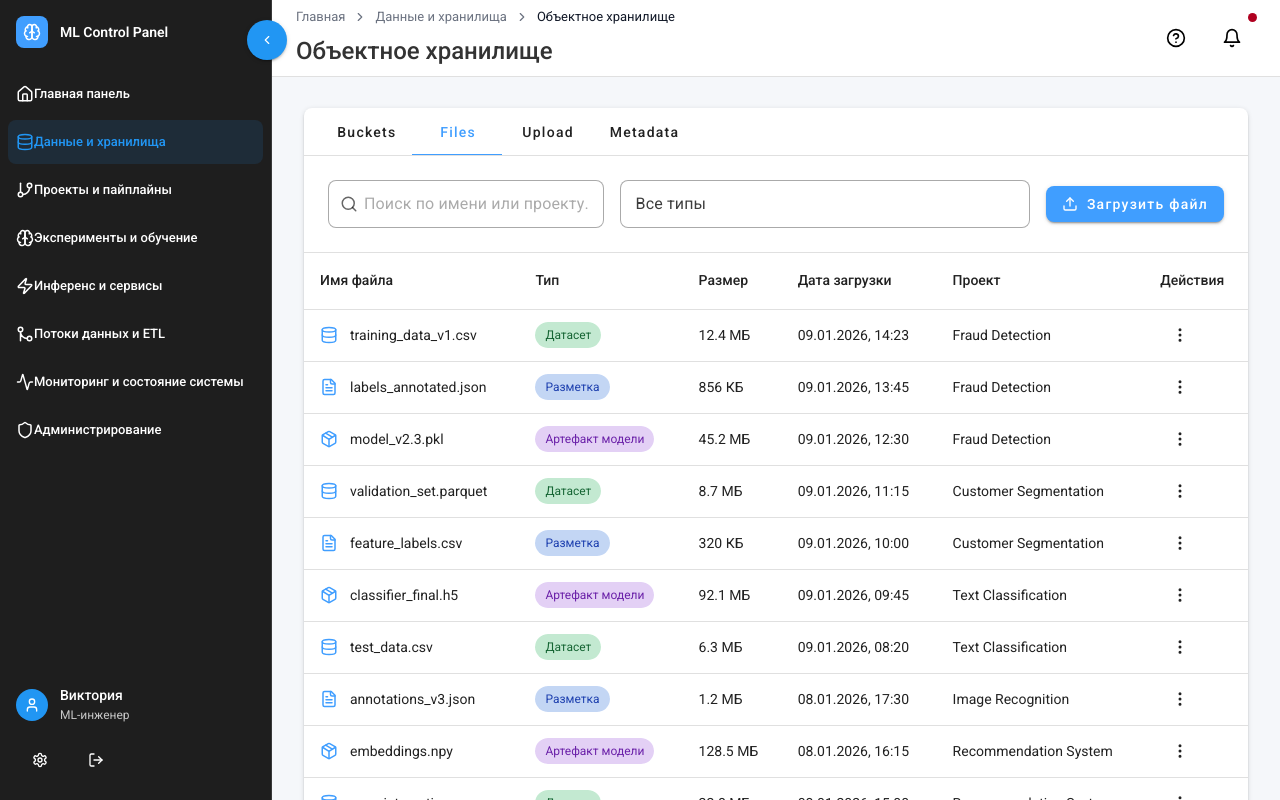
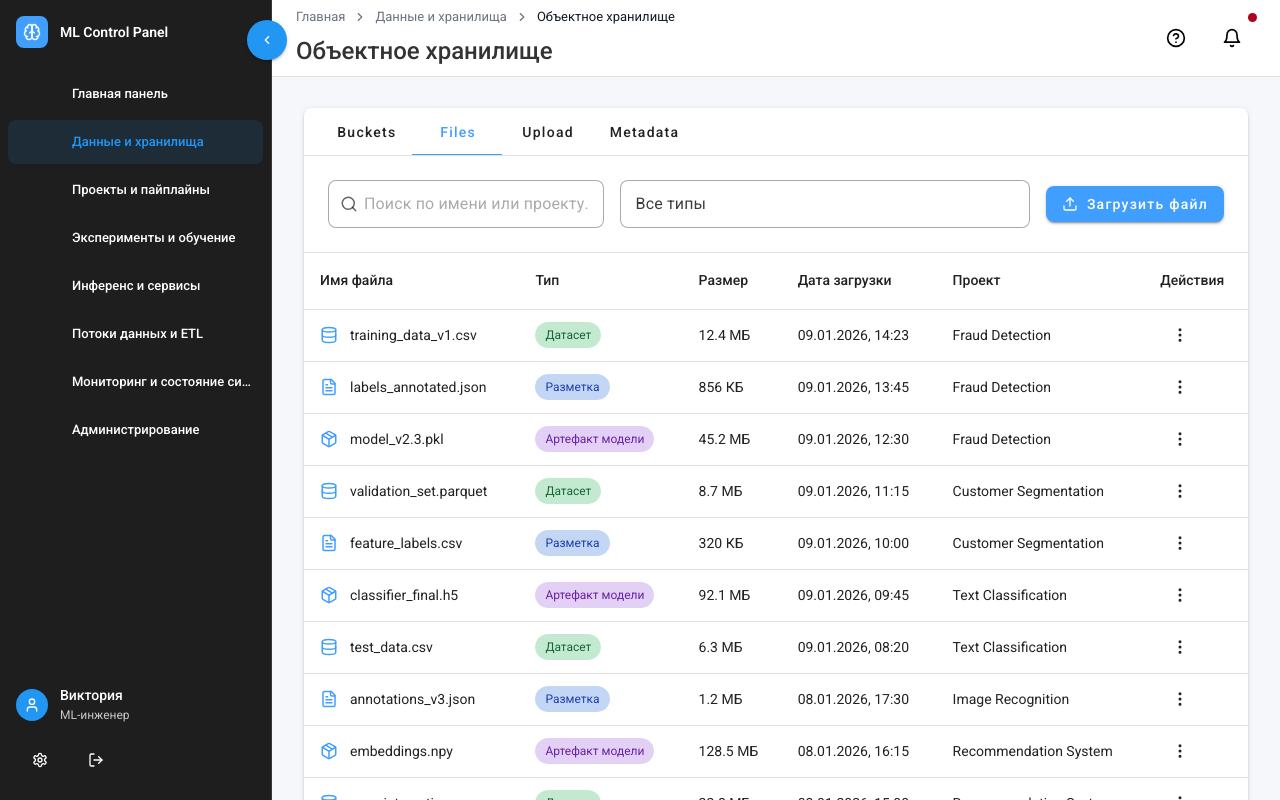
Before and after one commit to ViktoriiaBaban/ml_panel, a Vue app: page / in a window 1280 px wide. Built offline with nearby package versions, Linux system fonts and the light colour scheme.

Commit message:
Use prepend-icon for sidebar menu items

```diff
--- a/src/components/Sidebar.vue
+++ b/src/components/Sidebar.vue
@@ -34,15 +34,13 @@
       <v-list-item
         v-for="item in menuItems"
         :key="item.id"
+        :prepend-icon="item.icon"
         :active="item.id === activeSection"
         color="primary"
         rounded="lg"
         :title="collapsed ? item.label : undefined"
         @click="$emit('navigate', item.id)"
       >
-        <template #prepend>
-          <component :is="item.icon" :size="18" />
-        </template>
         <v-list-item-title v-if="!collapsed">{{ item.label }}</v-list-item-title>
       </v-list-item>
     </v-list>
@@ -74,8 +72,7 @@
 <script setup lang="ts">
 import { ref } from 'vue'
 import {
-  Home, Database, GitBranch, Brain, Zap, GitMerge,
-  Activity, Settings, User, LogOut, Shield, ChevronLeft
+  Brain, Settings, User, LogOut, ChevronLeft
 } from 'lucide-vue-next'
 
 defineProps<{ activeSection?: string }>()
@@ -88,14 +85,14 @@ function toggleCollapsed() {
 }
 
 const menuItems = [
-  { icon: Home,      label: 'Главная панель',                id: 'home' },
-  { icon: Database,  label: 'Данные и хранилища',             id: 'storage' },
-  { icon: GitBranch, label: 'Проекты и пайплайны',            id: 'projects' },
-  { icon: Brain,     label: 'Эксперименты и обучение',        id: 'experiments' },
-  { icon: Zap,       label: 'Инференс и сервисы',             id: 'inference' },
-  { icon: GitMerge,  label: 'Потоки данных и ETL',            id: 'etl' },
-  { icon: Activity,  label: 'Мониторинг и состояние системы', id: 'monitoring' },
-  { icon: Shield,    label: 'Администрирование',              id: 'administration' },
+  { icon: 'mdi-home-outline', label: 'Главная панель',                id: 'home' },
+  { icon: 'mdi-database-outline', label: 'Данные и хранилища',             id: 'storage' },
+  { icon: 'mdi-source-branch', label: 'Проекты и пайплайны',            id: 'projects' },
+  { icon: 'mdi-brain', label: 'Эксперименты и обучение',        id: 'experiments' },
+  { icon: 'mdi-flash-outline', label: 'Инференс и сервисы',             id: 'inference' },
+  { icon: 'mdi-source-merge', label: 'Потоки данных и ETL',            id: 'etl' },
+  { icon: 'mdi-pulse', label: 'Мониторинг и состояние системы', id: 'monitoring' },
+  { icon: 'mdi-shield-outline', label: 'Администрирование',              id: 'administration' },
 ]
 </script>
 
```
